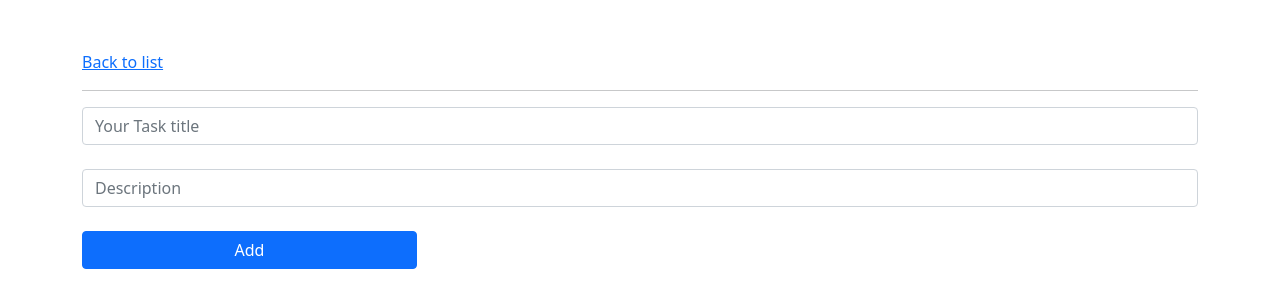
After one commit to MoeinFirouzi/CBV-TODO, a Django app: page /todo/tasks/create/ in a window 1280 px wide. The commit adds this page. Shown: the top 308 px of the page. Run offline with Django 4.2, Linux system fonts and the light colour scheme.

Commit message:
Create TaskCreateView and TaskDetailView. Also update Task model

```diff
--- /dev/null
+++ b/ToDoList/templates/todo_app/task_create.html
@@ -0,0 +1,25 @@
+{% extends "../base.html" %}
+
+{% block title %}
+task creat
+{% endblock %}
+
+{% block content %}
+<div class="container" style="margin-top: 50px;"">
+<a href=" {% url 'todo:tasks' %}" >Back to list</a>
+<hr>
+<table class="table table-bordered">
+    <form action=" {% url 'todo:task_create' %}" method="post" class="form-group">
+        {% csrf_token %}
+    <tr class="table-light" style=""><input class="form-control" type="text" name="title" placeholder="Your Task title"" style=" width:100%;">
+    </tr>
+    <br>
+    <tr class="table-light" style=""><input class="form-control" type="text" name="description" placeholder="Description"" style=" width:100%;">
+    </tr>
+    <br>
+    <input class="btn btn-primary" type="submit" value="Add" style="width:30%"></td>
+</form>
+</table>
+
+</div>
+{% endblock %}
--- a/ToDoList/todo_app/models.py
+++ b/ToDoList/todo_app/models.py
@@ -1,6 +1,6 @@
 from django.db import models
 from django.contrib.auth import get_user_model
-
+from django.urls import reverse
 User = get_user_model()
 
 
@@ -13,3 +13,6 @@ class Task(models.Model):
 
     def __str__(self) -> str:
         return self.title
+
+    def get_absolute_url(self):
+        return reverse("todo:task_detail", kwargs={"pk":self.id})
--- a/ToDoList/todo_app/urls.py
+++ b/ToDoList/todo_app/urls.py
@@ -1,9 +1,11 @@
 from django.urls import path
-from todo_app.views import IndexView, TaskListView
+from todo_app.views import IndexView, TaskListView, TaskDetailView, TaskCreateView
 
 app_name = "todo"
 
 urlpatterns = [
     path('', IndexView.as_view(), name="index"),
     path('tasks/', TaskListView.as_view(), name="tasks"),
+    path('tasks/<int:pk>/', TaskDetailView.as_view(), name="task_detail"),
+    path('tasks/create/', TaskCreateView.as_view(), name="task_create"),
 ]
--- a/ToDoList/todo_app/views.py
+++ b/ToDoList/todo_app/views.py
@@ -1,6 +1,10 @@
+from django.http import HttpResponseRedirect
 from django.views.generic import TemplateView, ListView
 from django.contrib.auth.mixins import LoginRequiredMixin
 from todo_app.models import Task
+from django.views.generic.detail import DetailView
+from django.views.generic.edit import CreateView
+from django.urls import reverse_lazy
 
 
 class IndexView(LoginRequiredMixin, TemplateView):
@@ -29,5 +33,24 @@ class TaskListView(ListView):
     context_object_name = "task_list"
 
     def get_queryset(self):
-        query_set = Task.objects.filter(owner=self.request.user.id)
+        query_set = Task.objects.filter(
+            owner=self.request.user.id).order_by("-id")
         return query_set
+
+
+class TaskDetailView(DetailView):
+    model = Task
+
+
+class TaskCreateView(CreateView):
+    model = Task
+    fields = ["title", "description"]
+    template_name = 'todo_app/task_create.html'
+    success_url = reverse_lazy("todo:tasks")
+
+    def form_valid(self, form):
+        """If the form is valid, save the associated model."""
+        self.object = form.save(commit=False)
+        self.object.owner = self.request.user
+        self.object.save()
+        return HttpResponseRedirect(self.get_success_url())
```
Also changed, not shown: ToDoList/templates/todo_app/task_detail.html (added, +29 -0 lines), ToDoList/templates/todo_app/tasks_list.html (+21 -7 lines).
